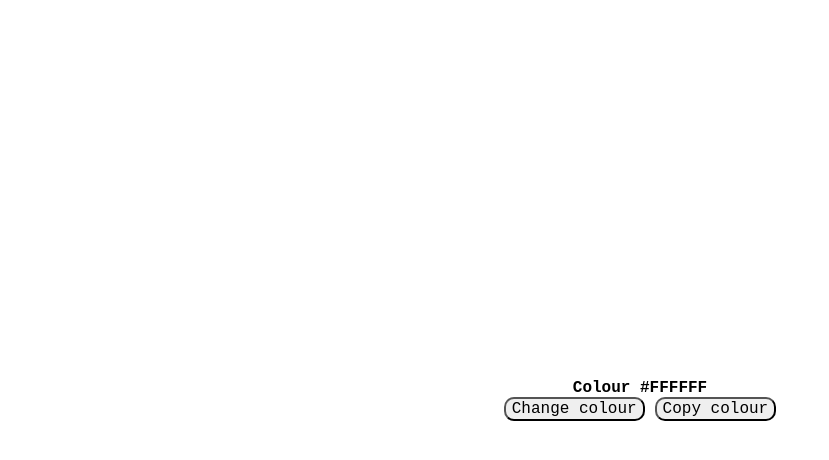
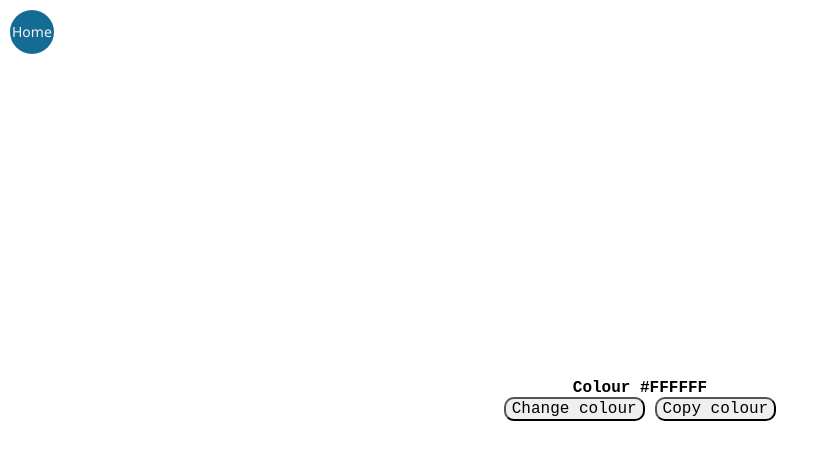
Before and after one commit to VincentSequerah/Random-colour-generator, a plain HTML site: page index.html in a window 1280 px wide. Shown: the whole page, without its empty margins (0-829 px from the left). Drawn offline with Linux system fonts and the light colour scheme.

Commit message:
added home button.

```diff
--- a/index.html
+++ b/index.html
@@ -20,7 +20,7 @@
             <button id="changeColour">Change colour</button>
             <button id="copyColour">Copy colour</button>
     </div>
-
+    <a id="home-button" href="../CV-for-Vincent-Sequerah/index.html">Home</a>
 
     <script src="main.js"></script>
 </body>
--- a/main.css
+++ b/main.css
@@ -25,3 +25,36 @@ body {
     font-size: 1rem;
 }
 }
+
+
+/*add home button and animation*/
+
+#home-button{
+    background-color: #146C94;
+    color: #F6F1F1;
+    font-family: 'Segoe UI', Tahoma, Geneva, Verdana, sans-serif;
+    text-decoration: none;
+    align-content: center;
+    text-align: center;
+    display:block;
+    aspect-ratio: 1/1;
+    width:min-content;
+    padding: 2px;
+    border-radius: 50%;
+    position: fixed;
+    top: 10px;
+    left:10px ;
+    font-size: 14px;
+
+
+}
+
+#home-button:hover {
+    background-color: #19A7CE;
+    color: black;
+    box-shadow: 10px 10px 10px rgba(0,0,0,0.5);
+}
+
+#home-button:active{
+    transform: scale(.9);
+}
```
